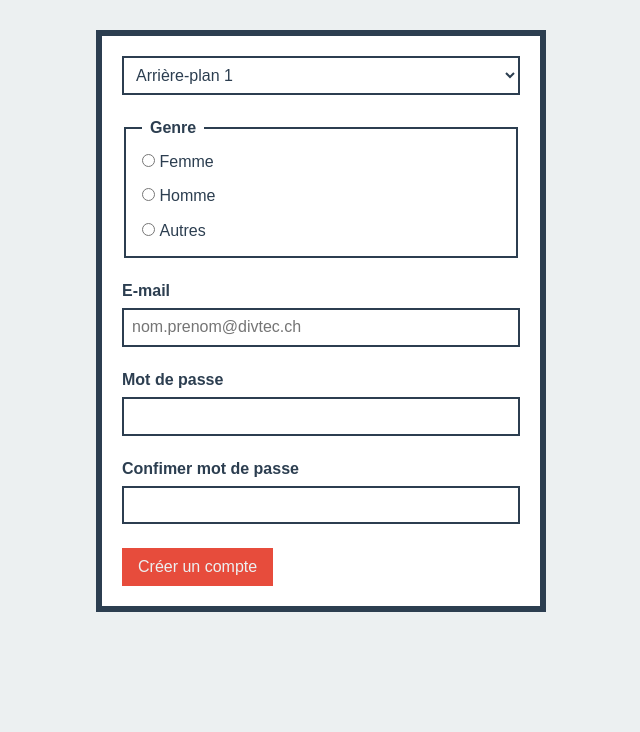
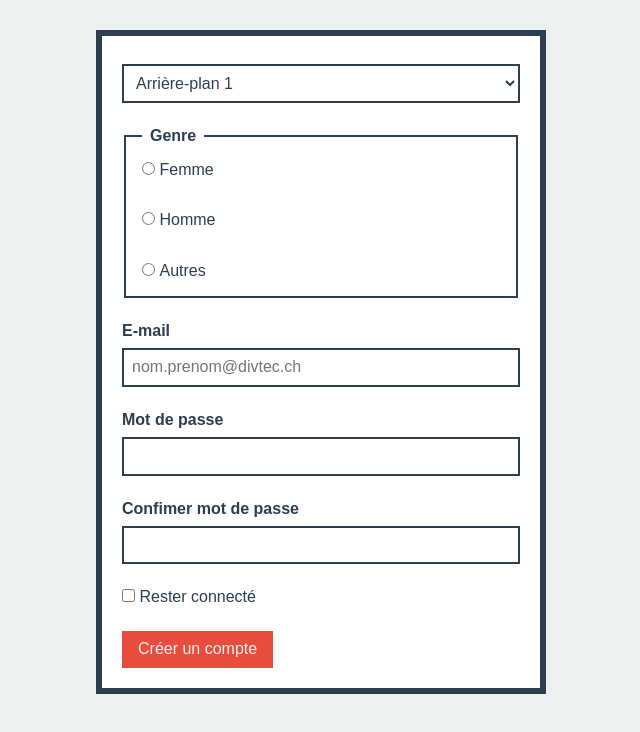
Before and after one commit to divtec-cejef/133a-mini-formulaire-its-soky, a plain HTML site: page index.html in a window 1280 px wide. Shown: the part 90-822 px from the top of the page, without its empty margins (319-959 px from the left). Before the commit the page ends 800 px from the top, so only its background shows below. Drawn offline with Linux system fonts and the light colour scheme; a script that the page names is missing.

Commit message:
ajout de certain éléments et amélioration de style

```diff
--- a/css/main.css
+++ b/css/main.css
@@ -54,7 +54,7 @@ form > ul > li{
 }
 
 form > ul > li:last-of-type{
-    margin-bottom: 0em;
+    margin-bottom: 0;
 }
 
 label {
@@ -125,5 +125,6 @@ label > input:checked + span {
  }
 
 fieldset label {
-    margin: 1em 0;
+    padding: 1em 0;
+    margin: 0;
 }
--- a/index.html
+++ b/index.html
@@ -22,6 +22,7 @@
 <form action="https://kode.ch/getpost/" method="post">
     <ul>
         <li>
+            <label for="bg"></label>
             <select name="bg" id="bg">
                 <!--option[value="$.jpg"]{Arrière-plan $}*10-->
                 <option value="1.jpg">Arrière-plan 1</option>
@@ -66,6 +67,12 @@
             <input id="Cmdp" name="confirm" type="password">
         </li>
         <li>
+            <label>
+                <input type="checkbox" name="connect">
+                <span>Rester connecté</span>
+            </label>
+        </li>
+        <li>
             <button>Créer un compte</button>
         </li>
     </ul>
```
